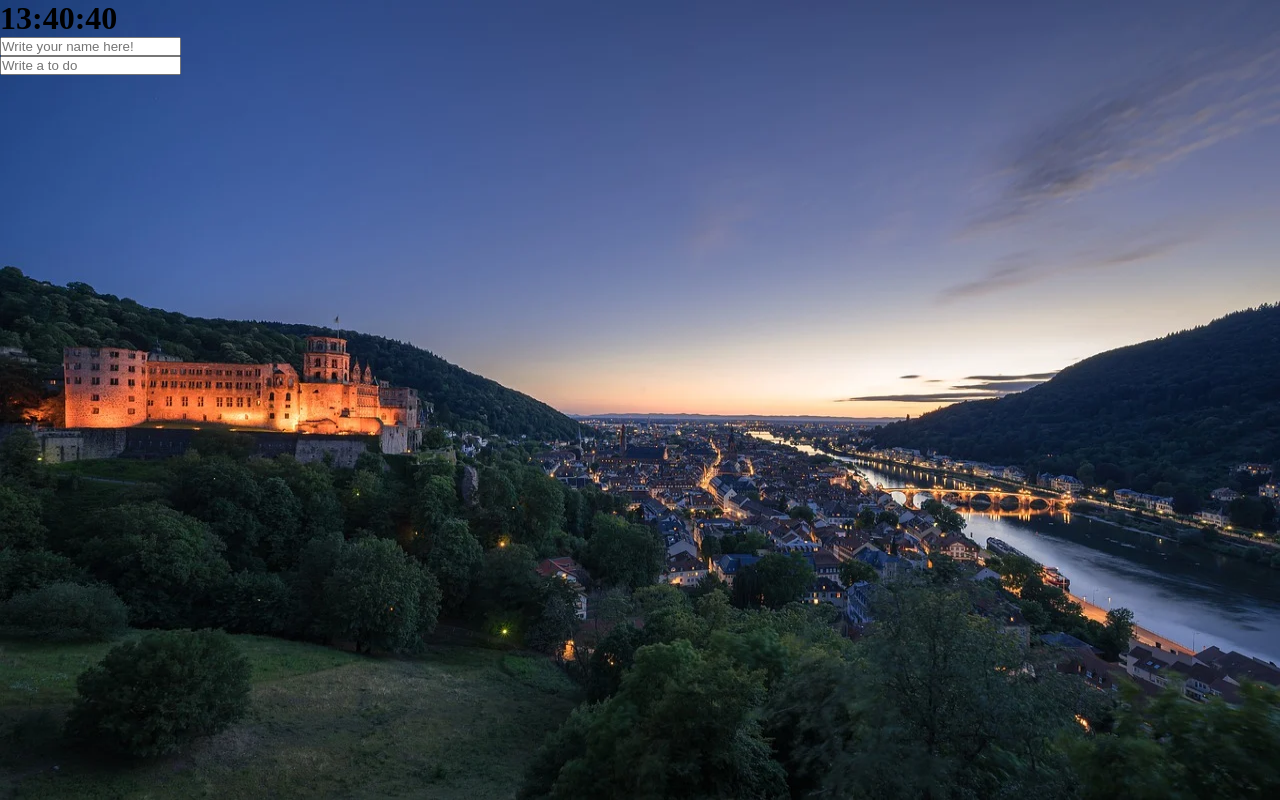
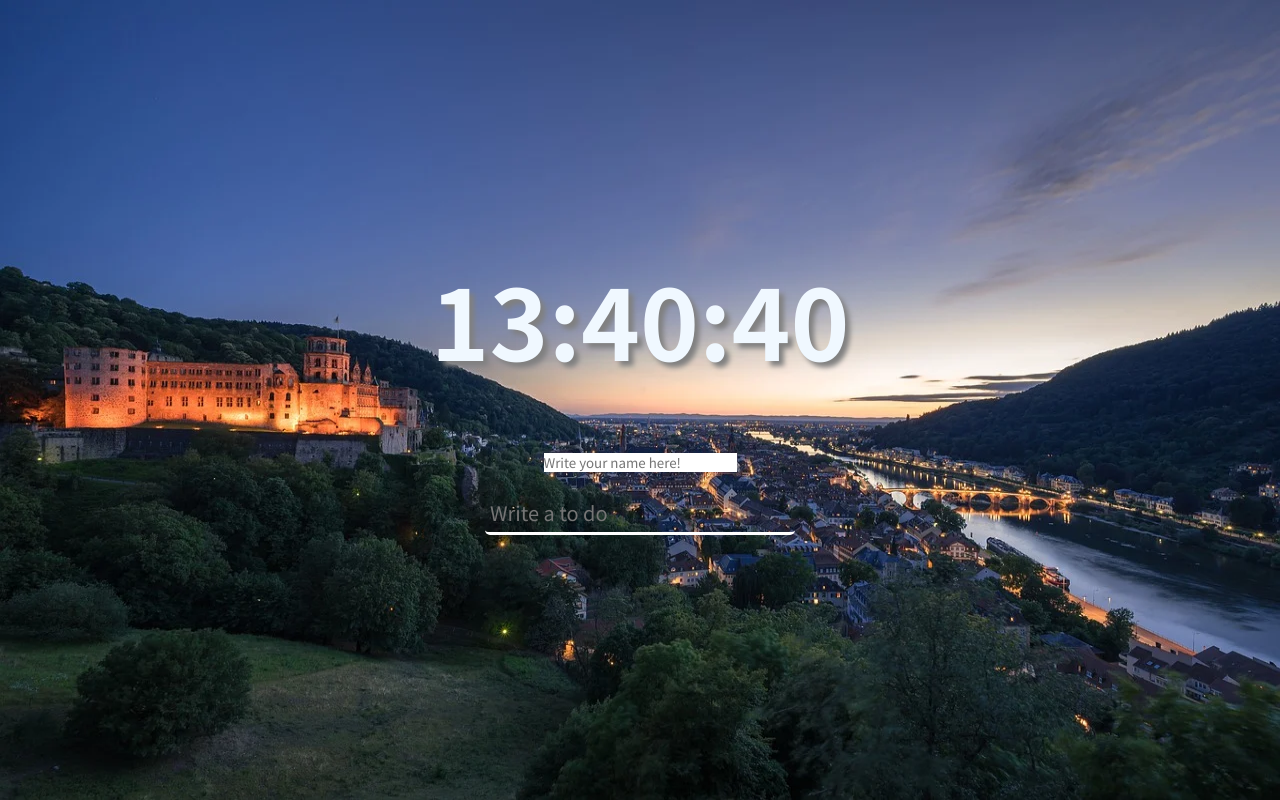
Before and after one commit to HeeyeonJeong/momentum, a plain HTML site: page index.html in a window 1280 px wide. Drawn offline with Linux system fonts and the light colour scheme.

Commit message:
style 추가

```diff
--- a/index.html
+++ b/index.html
@@ -4,6 +4,10 @@
     <meta charset="UTF-8" />
     <meta name="viewport" content="width=device-width, initial-scale=1.0" />
     <link rel="stylesheet" href="./style.css" />
+    <link
+      href="https://fonts.googleapis.com/css2?family=Noto+Sans+KR:wght@400;700&display=swap"
+      rel="stylesheet"
+    />
     <title>momentum</title>
   </head>
   <body>
@@ -20,12 +24,11 @@
 
     <!-- todo-list -->
     <form action="" class="js-toDoForm">
-      <input type="text" placeholder="Write a to do" />
+      <input class="toDoInput" type="text" placeholder="Write a to do" />
     </form>
-    <ul class="js-toDoList"></ul>
-
+    <ul class="js-toDoList toDoList"></ul>
     <!-- weather -->
-    <span class="js-weather"></span>
+    <span class="js-weather weather"></span>
 
     <script src="./clock.js"></script>
     <script src="./user.js"></script>
--- a/style.css
+++ b/style.css
@@ -4,7 +4,35 @@
 }
 
 body {
+  font-family: "Noto Sans KR", sans-serif;
   background-color: #b0bec5;
+  height: 100vh;
+  font-weight: 700;
+  color: aliceblue;
+  display: flex;
+  flex-direction: column;
+  align-items: center;
+  justify-content: center;
+}
+
+button,
+input {
+  font-family: "Noto Sans KR", sans-serif;
+  border: 0;
+  outline: 0;
+  cursor: pointer;
+}
+
+ul,
+ol {
+  list-style: none;
+}
+
+/* clock */
+.clock h1 {
+  font-size: 100px;
+  margin-bottom: 20px;
+  text-shadow: 5px 5px 5px gray;
 }
 
 /* user */
@@ -15,6 +43,36 @@ body {
 
 .showing {
   display: block;
+  font-size: 50px;
+  margin-bottom: 10px;
+  text-shadow: 3px 4px 4px gray;
+}
+
+/* todo */
+.toDoInput {
+  width: 300px;
+  height: 30px;
+  padding: 5px;
+  border-radius: 5px;
+  margin-bottom: 10px;
+  background: transparent;
+  border-bottom: 3px solid white;
+  font-size: 20px;
+  color: white;
+}
+
+.toDoList {
+  font-size: 20px;
+  line-height: 2;
+  letter-spacing: 0.03em;
+  margin-bottom: 10px;
+}
+
+.toDoList button {
+  margin-right: 10px;
+  background: transparent;
+  font-size: 30px;
+  color: #ffffff;
 }
 
 /* backImg */
@@ -36,3 +94,12 @@ body {
     opacity: 1;
   }
 }
+
+/* weather */
+.weather {
+  position: absolute;
+  top: 0;
+  right: 0;
+  padding: 20px;
+  color: #ffffff;
+}
--- a/todo.js
+++ b/todo.js
@@ -33,7 +33,7 @@ function paintToDo(text) {
   li.appendChild(delBtn);
   li.appendChild(span);
 
-  delBtn.innerHTML = "del";
+  delBtn.innerHTML = "✔";
   span.innerHTML = text;
   li.id = newId;
 
--- a/weather.js
+++ b/weather.js
@@ -10,11 +10,10 @@ function getWeather(lat, lon) {
       return reponse.json();
     })
     .then(function (json) {
-      console.log(json);
       const temperature = json.main.temp;
       const place = json.name;
       const type = json.weather[0].main;
-      weather.innerHTML = `${temperature}°C / ${type} / ${place}`;
+      weather.innerHTML = `${temperature} °C / ${type} / ${place}`;
     });
 }
 
```
